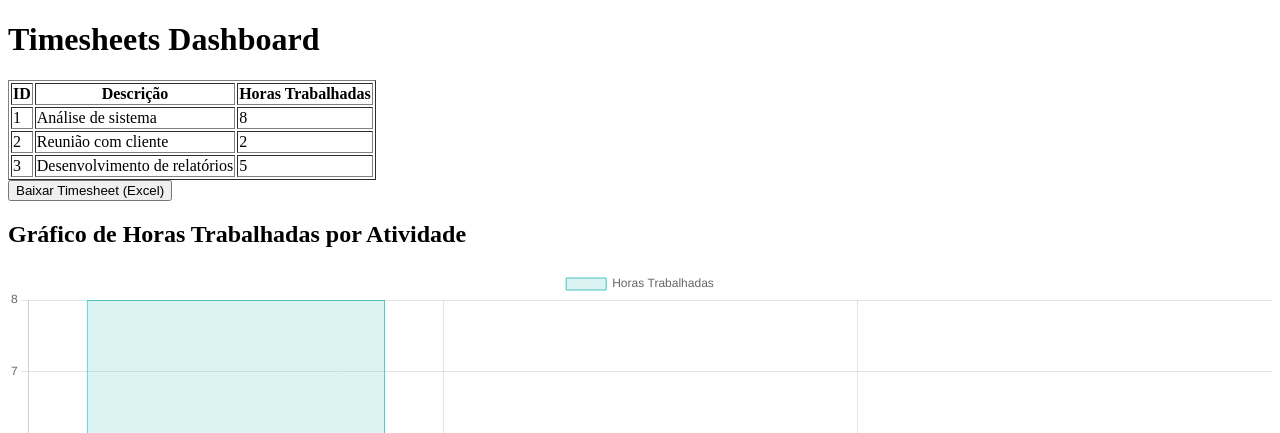
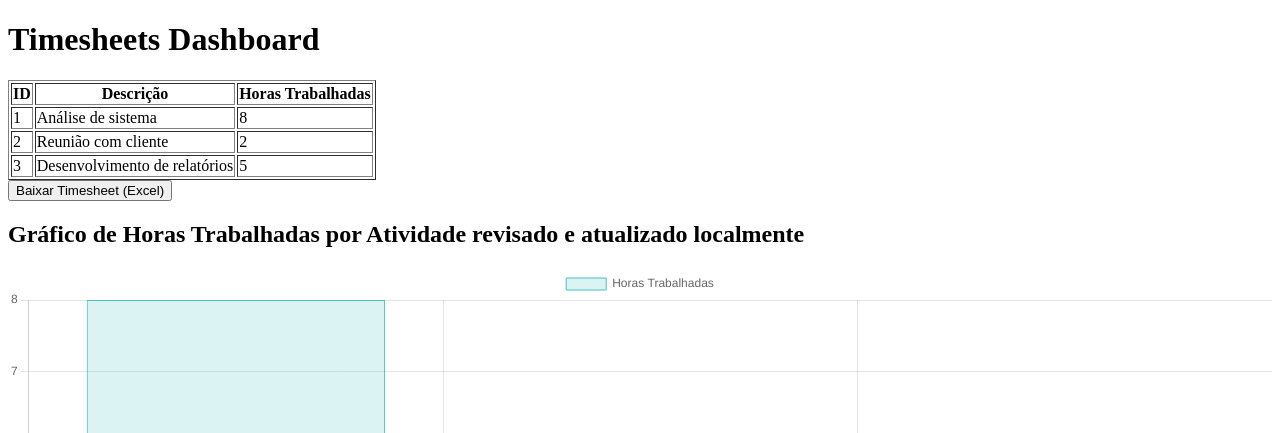
Before and after one commit to FelipeRogerSimoes/cmsv4, a Flask app: page /dashboard/timesheets/ in a window 1280 px wide. Shown: the top 433 px of the page. Run offline with Flask 3, Linux system fonts and the light colour scheme.

```diff
--- a/templates/timesheets.html
+++ b/templates/timesheets.html
@@ -41,7 +41,7 @@
     </form>
 
     <!-- Canvas para o gráfico de timesheets -->
-    <h2>Gráfico de Horas Trabalhadas por Atividade</h2>
+    <h2>Gráfico de Horas Trabalhadas por Atividade revisado e atualizado localmente</h2>
     <canvas id="timesheetChart" width="400" height="200"></canvas>
 
     <script>
```
